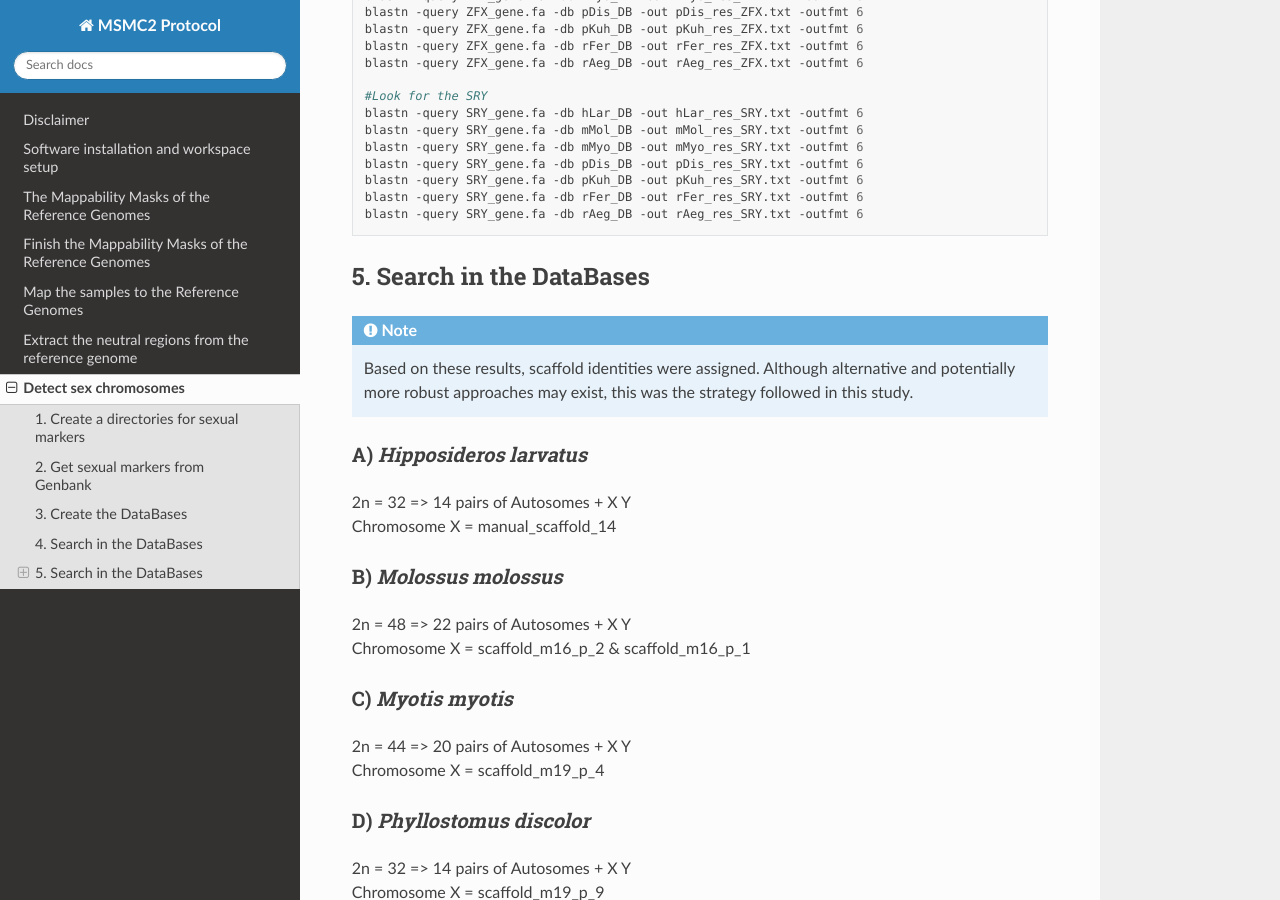
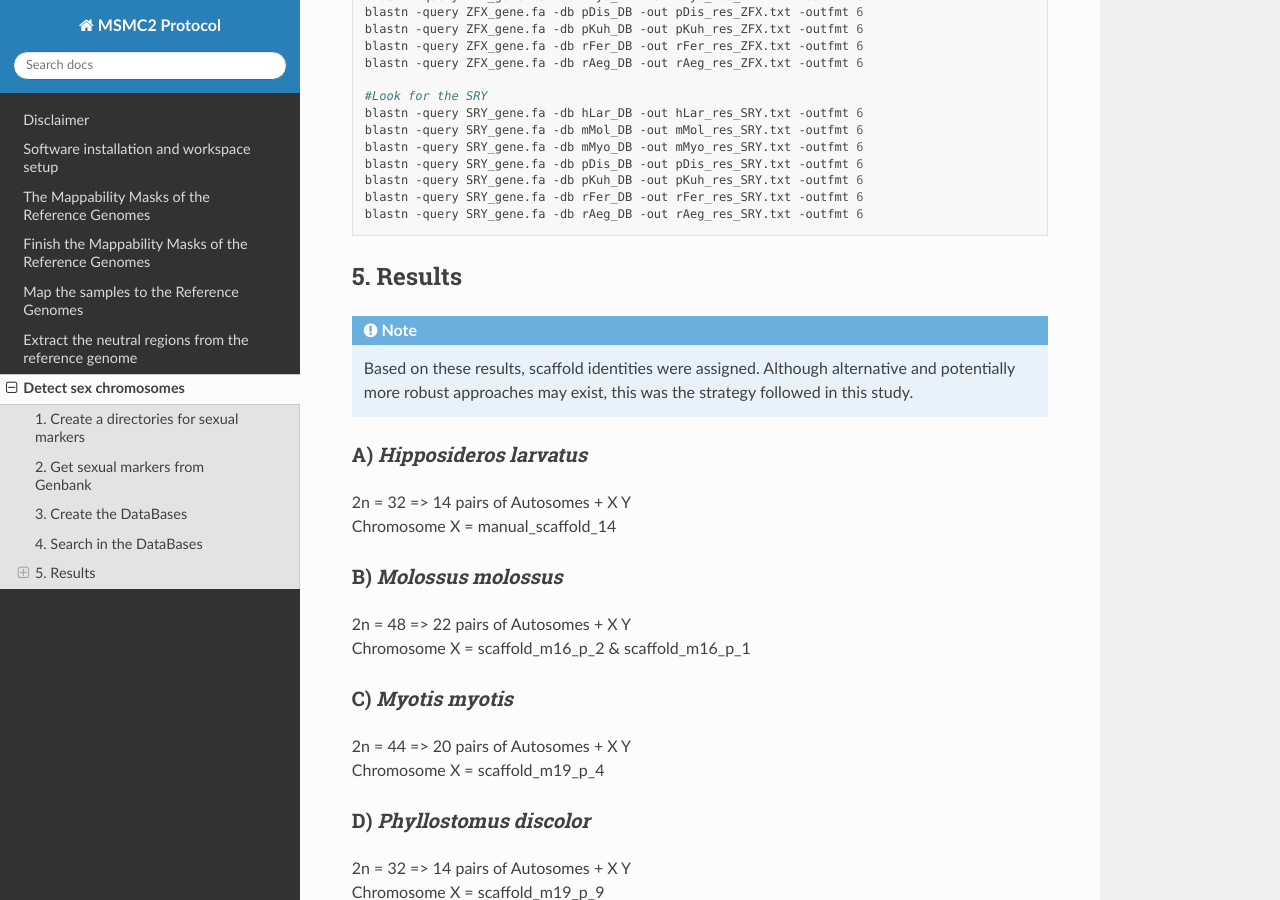
Before and after one commit to hoyosmanuel/MSMC2-Protocol, a Sphinx documentation site: the page built from docs/source/06_Data_Processing_5.rst, in a window 1280 px wide and 900 px high, scrolled down 1357 px. Built offline with Sphinx 7.4.7 and the Read the Docs theme 3.1.0, drawn with Linux system fonts in a browser that asks for light colours.

Commit message:
Update 06_Data_Processing_5.rst

```diff
--- a/docs/source/06_Data_Processing_5.rst
+++ b/docs/source/06_Data_Processing_5.rst
@@ -74,7 +74,7 @@ Detect sex chromosomes
  blastn -query SRY_gene.fa -db rAeg_DB -out rAeg_res_SRY.txt -outfmt 6
 
 
-5. Search in the DataBases
+5. Results
 ---------------------------
 
 .. note::
```
